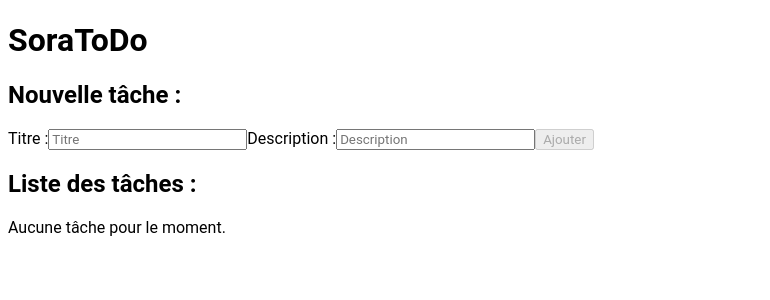
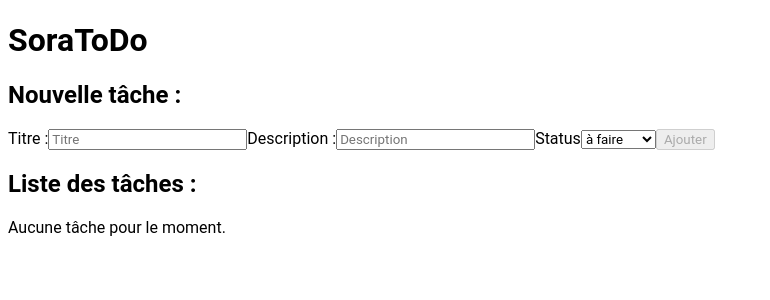
Before and after one commit to ThibautG/soratodo, an Angular app: page / in a window 1280 px wide. Shown: the top 300 px of the page, without its empty margins (0-770 px from the left). Built offline with nearby package versions, Linux system fonts and the light colour scheme.

Commit message:
modif TaskFormComponent pour afficher choix status --> faciliter la réutilisation pour modification

```diff
--- a/src/app/components/task-form/task-form.component.html
+++ b/src/app/components/task-form/task-form.component.html
@@ -8,6 +8,12 @@
     <label for="description">Description :</label>
     <input type="text" id="description" name="description"
            [(ngModel)]="newTask.description" placeholder="Description">
+    <label for="status">Status</label>
+    <select name="status" id="status" [(ngModel)]="newTask.status">
+      <option value="à faire">à faire</option>
+      <option value="en cours">en cours</option>
+      <option value="terminée">terminée</option>
+    </select>
     <button type="submit" [disabled]="taskForm.invalid">Ajouter</button>
   </form>
 </section>
--- a/src/app/components/task-form/task-form.component.ts
+++ b/src/app/components/task-form/task-form.component.ts
@@ -1,6 +1,7 @@
 import { Component } from '@angular/core';
 import {TaskService} from '../../services/task.service';
 import {FormsModule} from '@angular/forms';
+import {TaskStatusType} from '../../models/task-status-type.type';
 
 @Component({
   selector: 'app-task-form',
@@ -12,10 +13,16 @@ import {FormsModule} from '@angular/forms';
 })
 export class TaskFormComponent {
   // on crée une tâche qui va recevoir ce qu'on entre dans le form
-  newTask = {
+  newTask: {
+    title: string;
+    description: string;
+    status: TaskStatusType;
+  } = {
     title: '',
-    description: ''
-  }
+    description: '',
+    status: 'à faire'
+  };
+
 
 
   // on appelle les services pour utiliser addTask
@@ -31,7 +38,8 @@ export class TaskFormComponent {
       // on réinitialise le formulaire
       this.newTask = {
         title: '',
-        description: ''
+        description: '',
+        status: 'à faire'
       };
 
       // on recharge la page pour mettre à jour affichage liste
--- a/src/app/services/task.service.ts
+++ b/src/app/services/task.service.ts
@@ -49,16 +49,15 @@ export class TaskService {
   }
 
   // Ajouter une tâche,
-    // on prend bien une Task en entrée, mais on omit l'id et le status,
-    // pas demandés dans le formulaire
-  addTask(task: Omit<Task, 'id' | 'status'>): void {
+    // on prend une Task en entrée, on omit l'id pas demandé dans form
+  addTask(task: Omit<Task, 'id'>): void {
     /*console.log(task)*/
     // on ajoute id et status "à faire" à la tâche du formulaire
     // TODO : faire une vérification si id présent dans tasks
     const newTask: Task = {
       ...task,
-      id: crypto.randomUUID().substring(0, 8),
-      status: "à faire"
+      // TODO: fabriquer un id auto-incrémenté
+      id: crypto.randomUUID().substring(0, 8)
     };
     // on push le tout dans le tableau tasks
     this.tasks.push(newTask);
```
